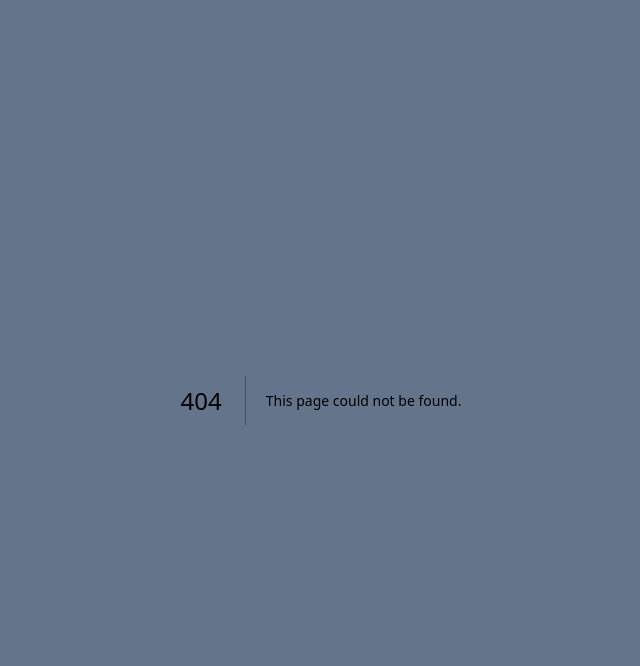
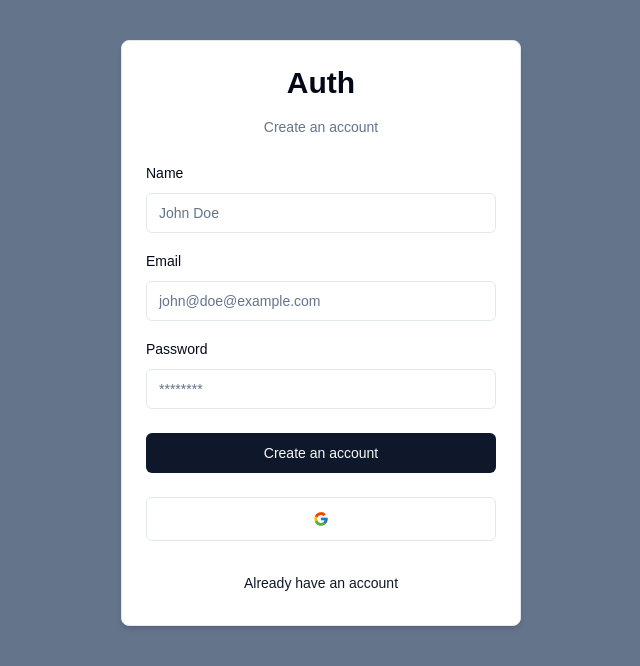
Before and after one commit to jarisokka/next-auth, a Next.js app: page /auth/register in a window 1280 px wide. Before the commit this address had no page. Shown: the top 666 px of the page, without its empty margins (319-959 px from the left). Built offline with nearby package versions, Linux system fonts and the light colour scheme.

Commit message:
register form and server value validation

```diff
--- /dev/null
+++ b/actions/register.ts
@@ -0,0 +1,14 @@
+"use server";
+
+import * as z from "zod";
+import { RegisterSchema } from "@/schemas";
+
+export const register = async (values: z.infer<typeof RegisterSchema>) => {
+  const valitatedFields = RegisterSchema.safeParse(values);
+
+  if (!valitatedFields.success) {
+    return { error: "Invalid fields" };
+  }
+
+  return { success: "Email sent" };
+};
--- /dev/null
+++ b/app/auth/register/page.tsx
@@ -0,0 +1,11 @@
+import { RegisterForm } from "@/components/auth/register-form";
+
+const RegisterPage = () => {
+  return (
+    <div className="flex h-full items-center justify-center p-10">
+      <RegisterForm />
+    </div>
+  );
+};
+
+export default RegisterPage;
--- /dev/null
+++ b/components/auth/register-form.tsx
@@ -0,0 +1,124 @@
+"use client";
+
+import * as z from "zod";
+import { CardWrapper } from "./card-wrapper";
+import { useForm } from "react-hook-form";
+import { zodResolver } from "@hookform/resolvers/zod";
+import {
+  Form,
+  FormControl,
+  FormField,
+  FormItem,
+  FormLabel,
+  FormMessage,
+} from "@/components/ui/form";
+import { RegisterSchema } from "@/schemas";
+import { Input } from "@/components/ui/input";
+import { Button } from "@/components/ui/button";
+import { FormError } from "@/components/form-error";
+import { FormSuccess } from "@/components/form-success";
+import { register } from "@/actions/register";
+import { useState, useTransition } from "react";
+
+export const RegisterForm = () => {
+  const [isPending, startTransition] = useTransition();
+  const [error, setError] = useState<string | undefined>("");
+  const [success, setSuccess] = useState<string | undefined>("");
+
+  const form = useForm<z.infer<typeof RegisterSchema>>({
+    resolver: zodResolver(RegisterSchema),
+    defaultValues: {
+      email: "",
+      password: "",
+      name: "",
+    },
+  });
+
+  const onSubmit = (values: z.infer<typeof RegisterSchema>) => {
+    setError("");
+    setSuccess("");
+
+    startTransition(() => {
+      register(values).then((data) => {
+        setError(data.error);
+        setSuccess(data.success);
+      });
+    });
+  };
+
+  return (
+    <CardWrapper
+      headerLabel="Create an account"
+      backButtonLabel="Already have an account"
+      backButtonHref="/auth/login"
+      showSocial
+    >
+      <Form {...form}>
+        <form onSubmit={form.handleSubmit(onSubmit)} className="space-y-6">
+          <div className="space-y-4">
+            <FormField
+              control={form.control}
+              name="name"
+              render={({ field }) => (
+                <FormItem>
+                  <FormLabel>Name</FormLabel>
+                  <FormControl>
+                    <Input
+                      {...field}
+                      disabled={isPending}
+                      placeholder="John Doe"
+                    />
+                  </FormControl>
+                  <FormMessage />
+                </FormItem>
+              )}
+            />
+            <FormField
+              control={form.control}
+              name="email"
+              render={({ field }) => (
+                <FormItem>
+                  <FormLabel>Email</FormLabel>
+                  <FormControl>
+                    <Input
+                      {...field}
+                      disabled={isPending}
+                      placeholder="john@doe@example.com"
+                      type="email"
+                      autoComplete="email"
+                    />
+                  </FormControl>
+                  <FormMessage />
+                </FormItem>
+              )}
+            />
+            <FormField
+              control={form.control}
+              name="password"
+              render={({ field }) => (
+                <FormItem>
+                  <FormLabel>Password</FormLabel>
+                  <FormControl>
+                    <Input
+                      {...field}
+                      disabled={isPending}
+                      placeholder="********"
+                      type="password"
+                      autoComplete="current-password"
+                    />
+                  </FormControl>
+                  <FormMessage />
+                </FormItem>
+              )}
+            />
+          </div>
+          <FormError message={error} />
+          <FormSuccess message={success} />
+          <Button type="submit" className="w-full" disabled={isPending}>
+            Create an account
+          </Button>
+        </form>
+      </Form>
+    </CardWrapper>
+  );
+};
--- a/schemas/index.ts
+++ b/schemas/index.ts
@@ -6,3 +6,15 @@
     message: "Password is required",
   }),
 });
+
+export const RegisterSchema = z.object({
+  email: z.string().email({
+    message: "Email required",
+  }),
+  password: z.string().min(6, {
+    message: "Minimum 6 characters required",
+  }),
+  name: z.string().min(1, {
+    message: "Name is required",
+  }),
+});
```
